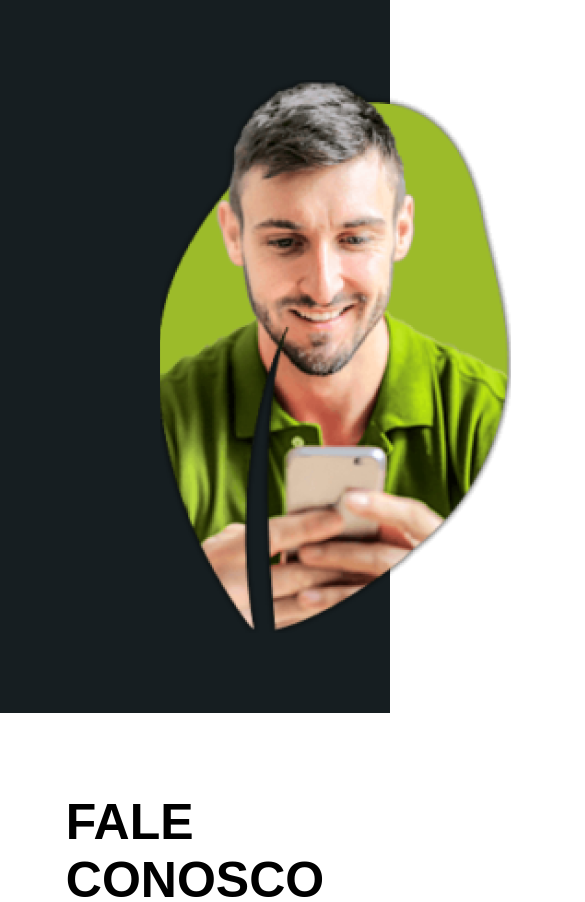
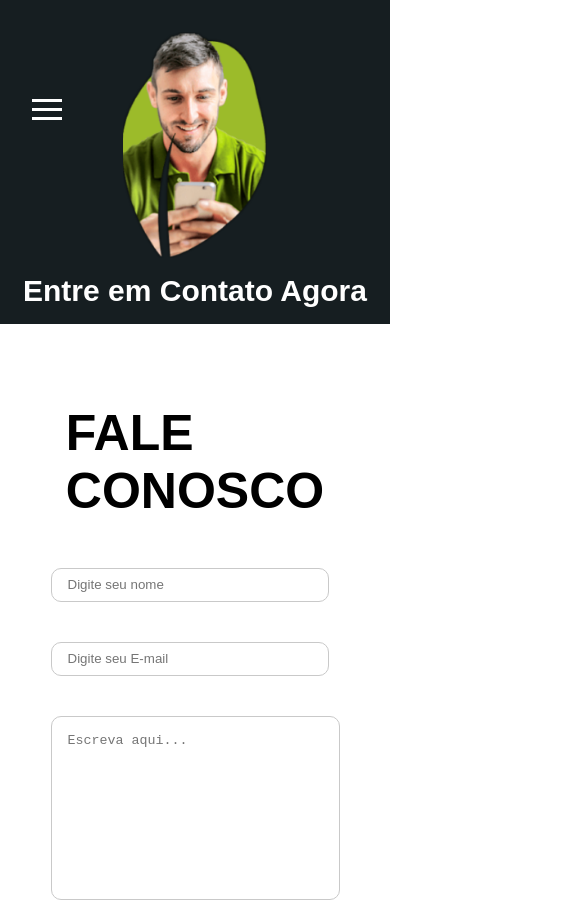
Before and after one commit to JoaoKeuwe/keuwe-eletrics, a React (Vite) app: page /contato in a window 390 px wide. Shown: the top 902 px of the page, 585 px wide, since content can reach past the window. Built offline with nearby package versions, Linux system fonts and the light colour scheme; a web font is replaced by a local one.

Commit message:
feat: finalizando responsivo formulario

```diff
--- a/src/pages/aboutUs/style.css
+++ b/src/pages/aboutUs/style.css
@@ -137,10 +137,16 @@
   flex-direction: column;
   padding: 1rem;
   gap: 2rem;
+  padding-top: 5rem;
 }
 
 .about-section h2{
   font-size: 35px;
+}
+.about-us-image {
+display: flex;
+justify-content: center;
+align-items: center;
 }
 .assessment-title{
   font-size: 30px;
--- a/src/pages/contactForm/index.tsx
+++ b/src/pages/contactForm/index.tsx
@@ -1,17 +1,25 @@
 import Header from "../../components/header";
 import Footer from "../../components/footer";
 import formImage from "../../assets/images/formImage.png";
+import Menu from "../../components/menu";
+
 import "./style.css";
 
 const ContactForm = () => {
   return (
     <main>
-      <Header />
+      <div className="header">
+        <Header />
+      </div>
+      <div className="menu">
+        <Menu />
+      </div>
+
       <section className="hero-form">
         <div className="hero-content-form">
-          <img src={formImage} alt="" />
+          <img className="image-form" src={formImage} alt="" />
           <h2>
-            Entre em <br /> Contato <span className="span-form">Agora</span>
+            Entre em <br className="br"/> Contato <span className="span-form">Agora</span>
           </h2>
         </div>
       </section>
--- a/src/pages/contactForm/style.css
+++ b/src/pages/contactForm/style.css
@@ -67,3 +67,28 @@
   color: white;
   border-radius: 10px;
 }
+
+@media(max-width: 1000px){
+  .image-form {
+    width: 40%;
+    height: auto;
+    padding: 1rem;
+  }
+  .hero-content-form {
+    flex-direction: column;
+  }
+
+ .hero-form h2 {
+  font-size: 30px;
+
+ }
+ .hero-form {
+  padding: 1rem;
+ }
+ .br {
+  display: none;
+ }
+ .input {
+  width: 260px;
+ }
+}
```
